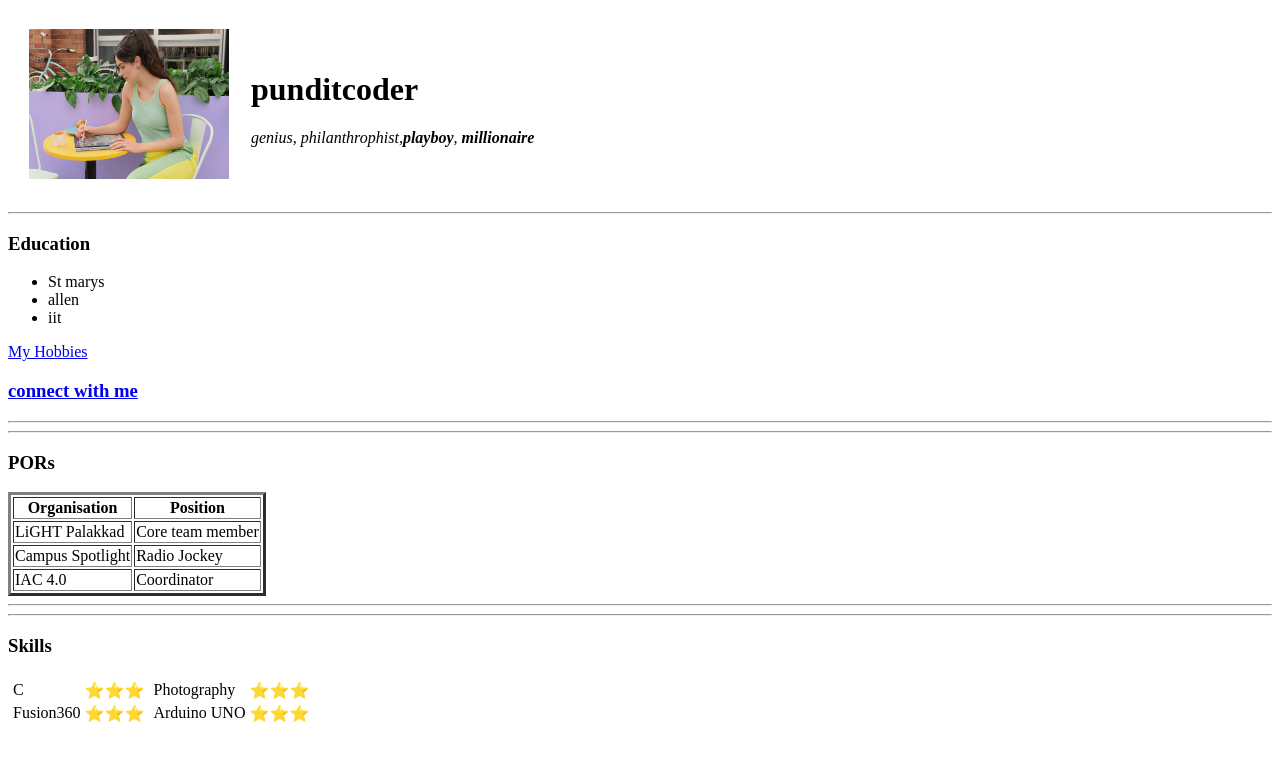
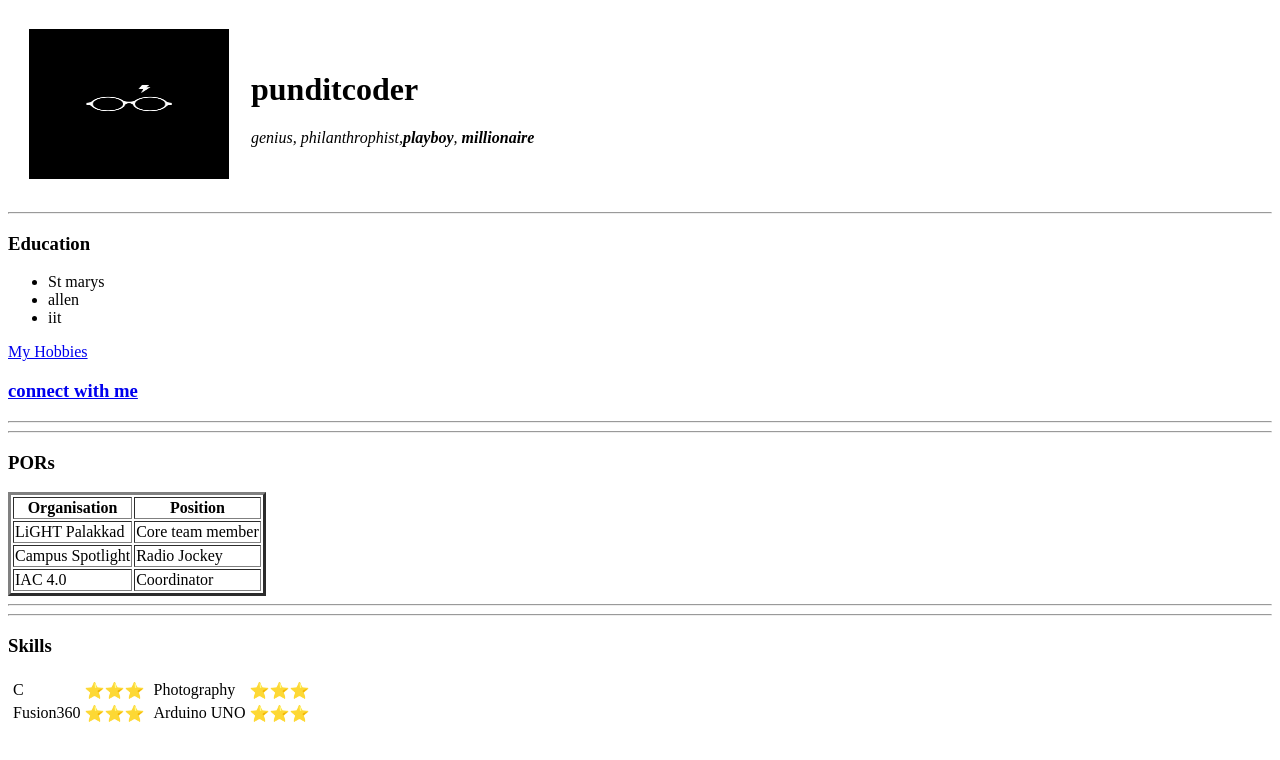
Before and after one commit to punditcoder/CV, a plain HTML site: page index.html in a window 1280 px wide. Drawn offline with Linux system fonts and the light colour scheme.

Commit message:
updated img

```diff
--- a/index.html
+++ b/index.html
@@ -9,7 +9,7 @@
 <body>
 <table cellspacing="20">
   <tr>
-    <td><img src="SamplePhoto_6.jpg" alt="image is no longer" height="150" width="200"></td>
+    <td><img src="glasses img.jpg" alt="image is no longer" height="150" width="200"></td>
     <td><h1>punditcoder</h1>
     <p><em><em>genius</em>, <i>philanthrophist</i>,<strong>playboy</strong>, <b>millionaire</b></em></p></td>
   </tr>
```
